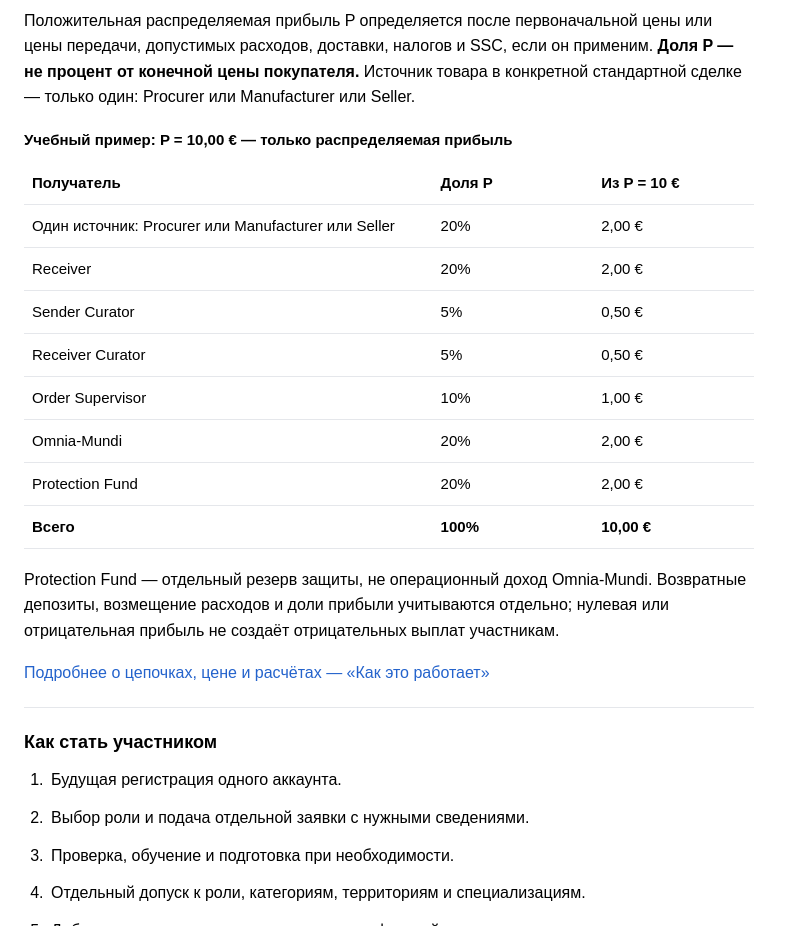
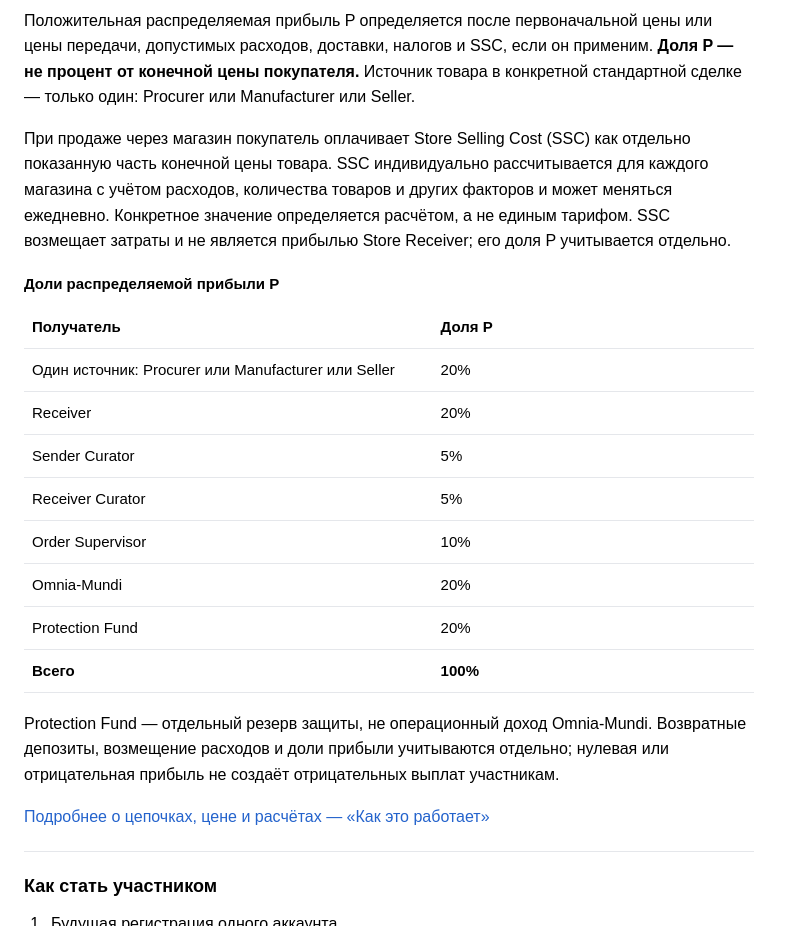
Before and after one commit to homoprovincialis/Omnia-Mundi, a plain HTML site: page earn-with-omnia-mundi.html in a window 1280 px wide. Shown: the part 4120-5046 px from the top of the page, without its empty margins (0-793 px from the left). Drawn offline with Linux system fonts and the light colour scheme.

Commit message:
fix: remove illustrative money amounts and clarify SSC

```diff
--- a/earn-with-omnia-mundi.html
+++ b/earn-with-omnia-mundi.html
@@ -78,16 +78,17 @@
 <p data-i18n="earn.accounts">Customer — покупатель, человек или организация, а не шестая зарабатывающая роль. В одном будущем аккаунте можно совмещать несколько ролей с независимыми проверками и допусками; для этого не нужно создавать отдельные аккаунты. Служебные IT/Admin/Finance/Compliance/Support также не являются дополнительными экономическими ролями.</p>
 </section><section id="profit" aria-labelledby="profit-title"><h2 id="profit-title" data-i18n="earn.profitHeading">Доли прибыли, а не конечной цены</h2>
 <p data-i18n-html="earn.profitIntro">Положительная распределяемая прибыль P определяется после первоначальной цены или цены передачи, допустимых расходов, доставки, налогов и SSC, если он применим. <strong>Доля P — не процент от конечной цены покупателя.</strong> Источник товара в конкретной стандартной сделке — только один: Procurer или Manufacturer или Seller.</p>
-<table class="profit-example"><caption data-i18n="earn.exampleCaption">Учебный пример: P = 10,00 € — только распределяемая прибыль</caption>
-<thead><tr><th scope="col" data-i18n="how.th1">Получатель</th><th scope="col" data-i18n="how.th2">Доля P</th><th scope="col" data-i18n="how.th3">Из P = 10 €</th></tr></thead><tbody>
-<tr><th scope="row" data-i18n="how.th4">Один источник: Procurer или Manufacturer или Seller</th><td>20%</td><td data-i18n="how.td1">2,00 €</td></tr>
-<tr><th scope="row">Receiver</th><td>20%</td><td data-i18n="how.td2">2,00 €</td></tr>
-<tr><th scope="row">Sender Curator</th><td>5%</td><td data-i18n="how.td3">0,50 €</td></tr>
-<tr><th scope="row">Receiver Curator</th><td>5%</td><td data-i18n="how.td4">0,50 €</td></tr>
-<tr><th scope="row">Order Supervisor</th><td>10%</td><td data-i18n="how.td5">1,00 €</td></tr>
-<tr><th scope="row">Omnia-Mundi</th><td>20%</td><td data-i18n="how.td6">2,00 €</td></tr>
-<tr><th scope="row">Protection Fund</th><td>20%</td><td data-i18n="how.td7">2,00 €</td></tr>
-</tbody><tfoot><tr><th scope="row" data-i18n="how.th5">Всего</th><td>100%</td><td data-i18n="how.td8">10,00 €</td></tr></tfoot></table>
+<p data-i18n="earn.ssc">При продаже через магазин покупатель оплачивает Store Selling Cost (SSC) как отдельно показанную часть конечной цены товара. SSC индивидуально рассчитывается для каждого магазина с учётом расходов, количества товаров и других факторов и может меняться ежедневно. Конкретное значение определяется расчётом, а не единым тарифом. SSC возмещает затраты и не является прибылью Store Receiver; его доля P учитывается отдельно.</p>
+<table class="profit-example"><caption data-i18n="earn.exampleCaption">Доли распределяемой прибыли P</caption>
+<thead><tr><th scope="col" data-i18n="how.th1">Получатель</th><th scope="col" data-i18n="how.th2">Доля P</th></tr></thead><tbody>
+<tr><th scope="row" data-i18n="how.th4">Один источник: Procurer или Manufacturer или Seller</th><td>20%</td></tr>
+<tr><th scope="row">Receiver</th><td>20%</td></tr>
+<tr><th scope="row">Sender Curator</th><td>5%</td></tr>
+<tr><th scope="row">Receiver Curator</th><td>5%</td></tr>
+<tr><th scope="row">Order Supervisor</th><td>10%</td></tr>
+<tr><th scope="row">Omnia-Mundi</th><td>20%</td></tr>
+<tr><th scope="row">Protection Fund</th><td>20%</td></tr>
+</tbody><tfoot><tr><th scope="row" data-i18n="how.th5">Всего</th><td>100%</td></tr></tfoot></table>
 <p data-i18n="earn.fund">Protection Fund — отдельный резерв защиты, не операционный доход Omnia-Mundi. Возвратные депозиты, возмещение расходов и доли прибыли учитываются отдельно; нулевая или отрицательная прибыль не создаёт отрицательных выплат участникам.</p>
 <p><a href="how-it-works.html#income" data-i18n="earn.detailsLink">Подробнее о цепочках, цене и расчётах — «Как это работает»</a></p></section>
 <section id="participate" aria-labelledby="participate-title"><h2 id="participate-title" data-i18n="earn.participateHeading">Как стать участником</h2>
```
